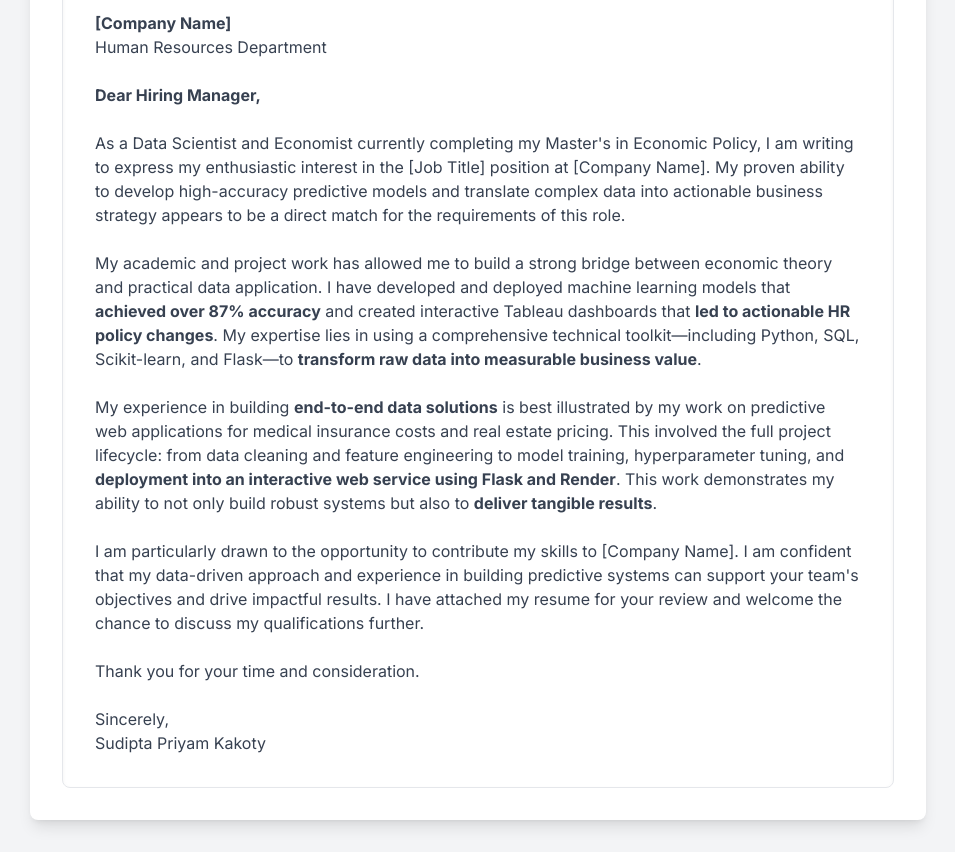
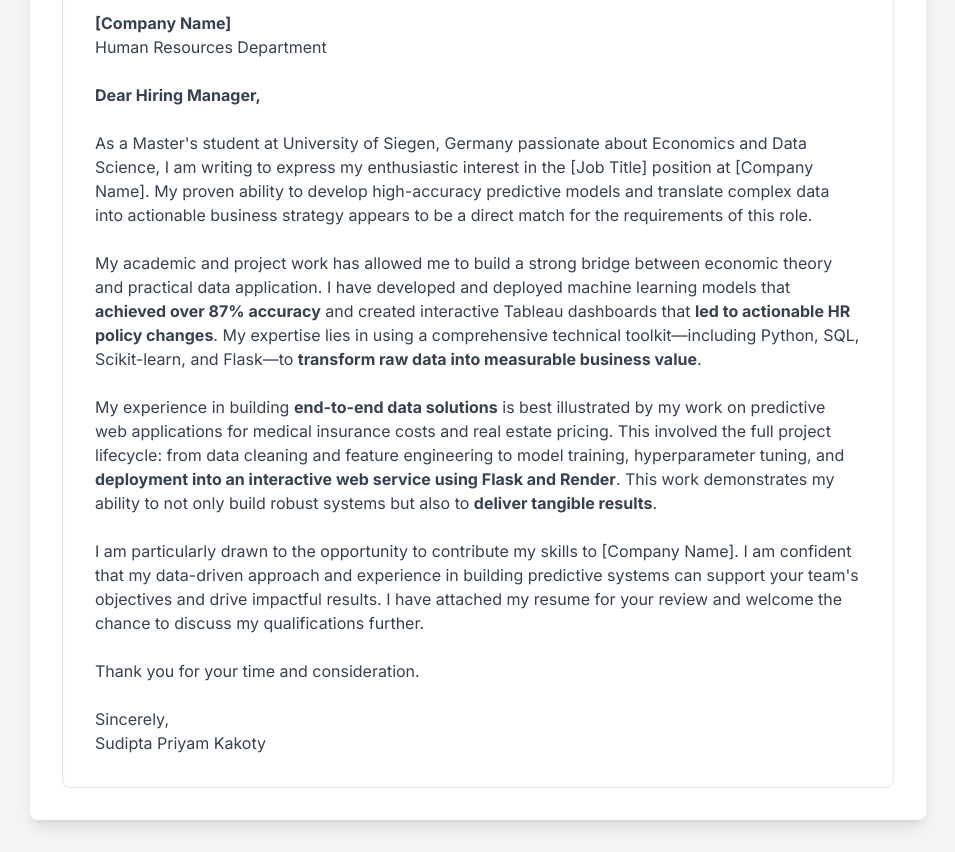
Before and after one commit to Sudecon5/Cover_Letter_Generator, a plain HTML site: page index.html in a window 1280 px wide. Shown: the part 1100-1952 px from the top of the page, without its empty margins (162-1117 px from the left). Drawn offline with nearby package versions, Linux system fonts and the light colour scheme.

Commit message:
Update index.html

```diff
--- a/index.html
+++ b/index.html
@@ -149,7 +149,7 @@
                         <br>
                         <p class="font-bold">${salutation}</p>
                         <br>
-                        <p>As a Data Scientist and Economist currently completing my Master's in Economic Policy, I am writing to express my enthusiastic interest in the ${jobTitle} position at ${companyName}. My proven ability to develop high-accuracy predictive models and translate complex data into actionable business strategy appears to be a direct match for the requirements of this role.</p>
+                        <p>As a Master's student at University of Siegen, Germany passionate about Economics and Data Science, I am writing to express my enthusiastic interest in the ${jobTitle} position at ${companyName}. My proven ability to develop high-accuracy predictive models and translate complex data into actionable business strategy appears to be a direct match for the requirements of this role.</p>
                         <br>
                         <p>My academic and project work has allowed me to build a strong bridge between economic theory and practical data application. I have developed and deployed machine learning models that <strong>achieved over 87% accuracy</strong> and created interactive Tableau dashboards that <strong>led to actionable HR policy changes</strong>. My expertise lies in using a comprehensive technical toolkit—including Python, SQL, Scikit-learn, and Flask—to <strong>transform raw data into measurable business value</strong>.</p>
                         <br>
```
